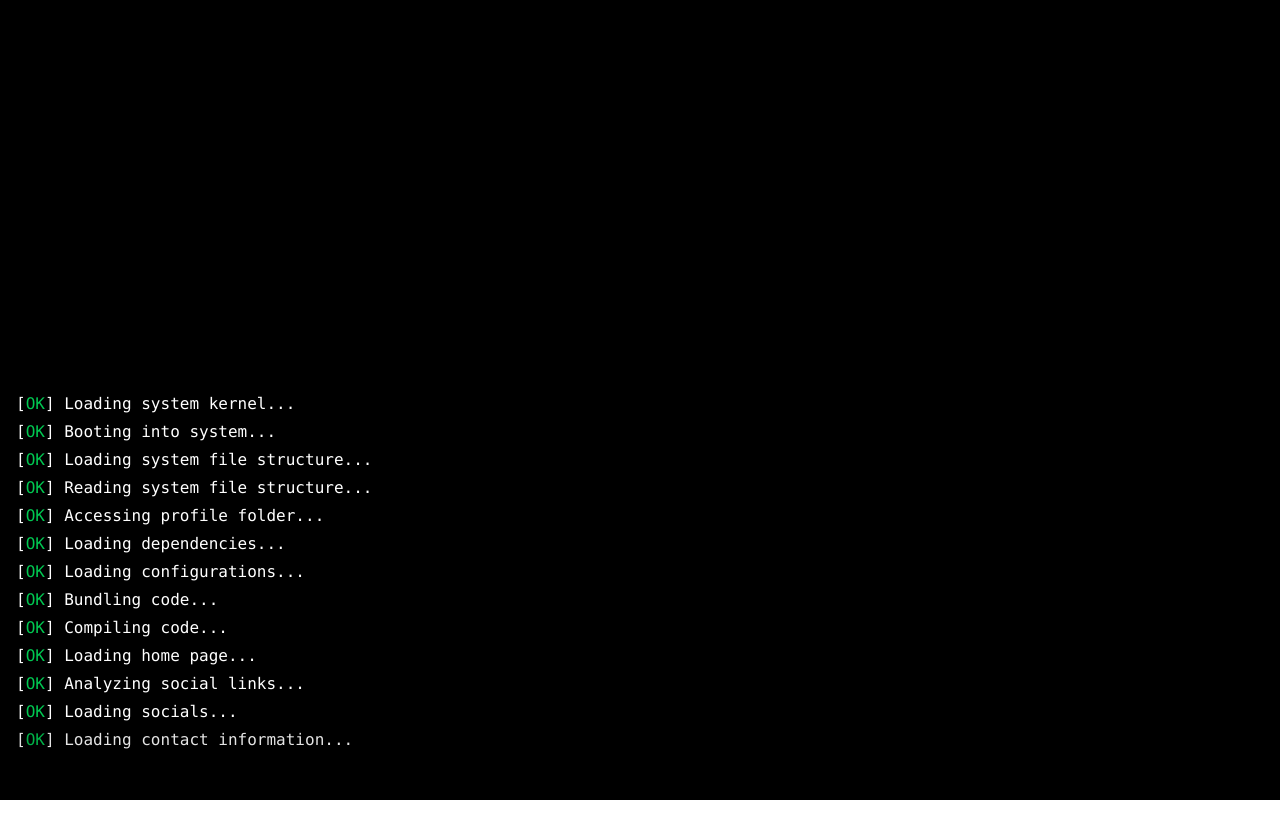
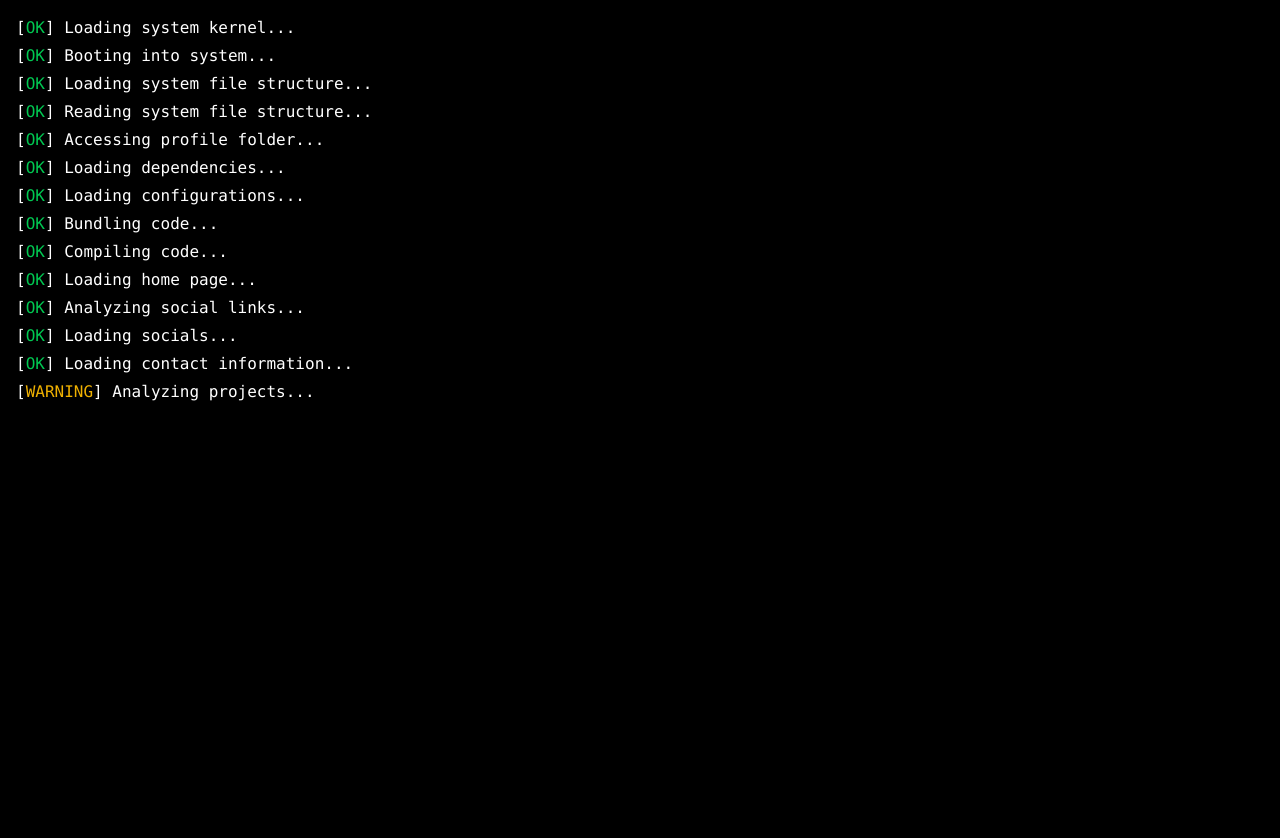
Before and after one commit to Krishneshvar/my-portfolio, a React (Vite) app in the folder portfolio/: page / in a window 1280 px wide. Shown: the top 838 px of the page. Before the commit the page ends 800 px from the top, so only its background shows below. Built offline with nearby package versions, Linux system fonts and the light colour scheme.

Commit message:
Intro and prompt visuals corrected

```diff
--- a/portfolio/src/App.jsx
+++ b/portfolio/src/App.jsx
@@ -1,14 +1,9 @@
-import Boot from "./components/Boot";
+import Boot from "./components/Boot"
 
-function App() {
-
+export default function App() {
   return (
-    <>
-    <div className="min-h-dvh w-dvw">
+    <div className="min-h-screen w-full bg-black text-white font-mono overflow-auto">
       <Boot />
     </div>
-    </>
-  );
+  )
 }
-
-export default App;
--- a/portfolio/src/components/Boot.jsx
+++ b/portfolio/src/components/Boot.jsx
@@ -1,5 +1,4 @@
 import { useState, useEffect, useRef, useMemo } from "react"
-import { motion } from "framer-motion"
 import bootMessages from "./bootMessages.js"
 import useBootSequence from "./useBootSequence.js"
 import Prompt from "./Prompt.jsx"
@@ -7,88 +6,69 @@ import Intro from "./Intro.jsx"
 
 export default function Boot() {
   const { currentMessage, isLoading, showPrompt } = useBootSequence()
-  const [prompts, setPrompts] = useState([0])  // Track prompts by index
-  const [commandHistory, setCommandHistory] = useState([])  // Store commands
-  const [commandOutputs, setCommandOutputs] = useState([])  // Store outputs
+  const [commandHistory, setCommandHistory] = useState([])
+  const [commandOutputs, setCommandOutputs] = useState([])
+  const terminalEndRef = useRef(null)
 
-  // Automatically scroll to the bottom when a new prompt is added
-  const terminalEndRef = useRef(null)
   useEffect(() => {
-    terminalEndRef.current?.scrollIntoView()
-  }, [prompts])
+    terminalEndRef.current?.scrollIntoView({ behavior: "smooth" })
+  }, [commandOutputs])
 
-  // Add new prompt and display the command as output
   const addPrompt = (newCommand) => {
     if (newCommand.trim() !== "") {
-      setCommandHistory(prev => [...prev, newCommand])  // Store command
-      setCommandOutputs(prev => [...prev, newCommand])  // Display command
-    }
-    else {
-      setCommandOutputs(prev => [...prev, newCommand])
+      setCommandHistory((prev) => [...prev, newCommand])
+      setCommandOutputs((prev) => [...prev, { type: "command", content: newCommand }])
+      // Here you would process the command and add its output
+      // For now, we'll just echo the command
+      setCommandOutputs((prev) => [...prev, { type: "output", content: `Echo: ${newCommand}` }])
     }
   }
 
-  const displayedMessages = useMemo(
-    () => bootMessages.slice(0, currentMessage),
-    [currentMessage]
-  )
+  const displayedMessages = useMemo(() => bootMessages.slice(0, currentMessage), [currentMessage])
 
   return (
-    <div className="bg-black text-white font-mono h-screen w-screen p-4 overflow-auto">
-      <div className="h-full overflow-hidden relative">
+    <div className="p-4 h-full">
       {isLoading && (
-          <motion.div
-            className="absolute bottom-0 w-full"
-            initial={{ opacity: 0 }}
-            animate={{ opacity: 1 }}
-            transition={{ duration: 0.3 }}
-          >
+        <div className="mb-4">
           {displayedMessages.map((message, index) => (
-              <motion.div
-                key={index}
-                className="mb-1"
-                initial={{ opacity: 0 }}
-                animate={{ opacity: 1 }}
-                transition={{ duration: 0.2, delay: index * 0.05 }}
-              >
-                [<span
-                  className={`${
+            <div key={index} className="mb-1">
+              [
+              <span
+                className={
                   message.status === "OK"
                     ? "text-green-500"
                     : message.status === "WARNING"
                       ? "text-yellow-500"
                       : "text-red-500"
-                  }`}
+                }
               >
                 {message.status}
-                </span>] {message.text}
-              </motion.div>
+              </span>
+              ] {message.text}
+            </div>
           ))}
-          </motion.div>
+        </div>
       )}
-        <div className={`flex flex-col justify-end h-full w-full ${showPrompt ? "opacity-100" : "opacity-0"} transition-opacity duration-500`}>
+      <div className={`transition-opacity duration-500 ${showPrompt ? "opacity-100" : "opacity-0"}`}>
         <Intro />
         {commandOutputs.map((output, index) => (
-            <div key={index} className="flex flex-row items-start w-screen">
-              <div>
+          <div key={index} className="mb-1">
+            {output.type === "command" ? (
+              <div className="flex">
                 <span className="text-green-500">user</span>
                 <span className="text-white">:</span>
                 <span className="text-blue-500">~</span>
                 <span className="text-white"> $ </span>
+                <span className="ml-2">{output.content}</span>
               </div>
-              <span className="ml-2">{output}</span>
+            ) : (
+              <div className="ml-2">{output.content}</div>
+            )}
           </div>
         ))}
-          {prompts.map((index) => (
-            <Prompt
-              key={index}
-              onEnter={addPrompt}
-              commandHistory={commandHistory}
-            />
-          ))}
+        {showPrompt && <Prompt onEnter={addPrompt} commandHistory={commandHistory} />}
+      </div>
       <div ref={terminalEndRef} />
-        </div>
-      </div>
     </div>
   )
 }
--- a/portfolio/src/components/Intro.jsx
+++ b/portfolio/src/components/Intro.jsx
@@ -1,52 +1,42 @@
 const Intro = () => {
   return (
-    <div className="flex flex-col items-center justify-center min-h-screen p-4 bg-black text-white">
-      <div className="w-full text-center">
+    <div className="text-blue-500 mb-6">
       <pre className="whitespace-pre-wrap break-words text-[3vw] sm:text-[2vw] md:text-[1.5vw] lg:text-[1.2vw] xl:text-[1vw] leading-tight">
         {`
-██╗░░██╗██╗░░░
-██║░░██║██║░░░
-███████║██║░░░
+██╗  ██╗██╗
+██║░░██║██║
+███████║██║
 ██╔══██║██║██╗
 ██║░░██║██║╚█║
-╚═╝░░╚═╝╚═╝░╚╝
+╚═╝  ╚═╝╚═╝ ╚╝
 `}
       </pre>
 
       <pre className="whitespace-pre-wrap break-words text-[3vw] sm:text-[2vw] md:text-[1.5vw] lg:text-[1.2vw] xl:text-[1vw] leading-tight">
         {`
-██╗██╗███╗░░░███╗
+██╗██╗███╗   ███╗
 ██║╚█║████╗░████║
 ██║░╚╝██╔████╔██║
 ██║░░░██║╚██╔╝██║
 ██║░░░██║░╚═╝░██║
-╚═╝░░░╚═╝░░░░░╚═╝
+╚═╝   ╚═╝     ╚═╝
 `}
       </pre>
 
-        <pre className="whitespace-pre-wrap break-words text-[2vw] sm:text-[1.5vw] md:text-[1.2vw] lg:text-[1vw] xl:text-[0.8vw] leading-tight">
+      <pre className="whitespace-pre-wrap break-words text-[0.4rem] sm:text-[0.7rem] md:text-[0.85rem] lg:text-md xl:text-lg leading-tight">
         {`
-██╗░░██╗██████╗░██╗░██████╗██╗░░██╗
-██║░██╔╝██╔══██╗██║██╔════╝██║░░██║
-█████═╝░██████╔╝██║╚█████╗░███████║
-██╔═██╗░██╔══██╗██║░╚═══██╗██╔══██║
-██║░╚██╗██║░░██║██║██████╔╝██║░░██║
-╚═╝░░╚═╝╚═╝░░╚═╝╚═╝╚═════╝░╚═╝░░╚═╝
+██╗░░██╗██████╗░██╗░██████╗██╗░░██╗███╗░░██╗███████╗░██████╗██╗░░██╗██╗░░░██╗░█████╗░██████╗░
+██║░██╔╝██╔══██╗██║██╔════╝██║░░██║████╗░██║██╔════╝██╔════╝██║░░██║██║░░░██║██╔══██╗██╔══██╗
+█████═╝░██████╔╝██║╚█████╗░███████║██╔██╗██║█████╗░░╚█████╗░███████║╚██╗░██╔╝███████║██████╔╝
+██╔═██╗░██╔══██╗██║░╚═══██╗██╔══██║██║╚████║██╔══╝░░░╚═══██╗██╔══██║░╚████╔╝░██╔══██║██╔══██╗
+██║░╚██╗██║░░██║██║██████╔╝██║░░██║██║░╚███║███████╗██████╔╝██║░░██║░░╚██╔╝░░██║░░██║██║░░██║
+╚═╝░░╚═╝╚═╝░░╚═╝╚═╝╚═════╝░╚═╝░░╚═╝╚═╝░░╚══╝╚══════╝╚═════╝░╚═╝░░╚═╝░░░╚═╝░░░╚═╝░░╚═╝╚═╝░░╚═╝
 `}
       </pre>
 
-        <pre className="whitespace-pre-wrap break-words text-[2.5vw] sm:text-[2vw] md:text-[1.5vw] lg:text-[1.2vw] xl:text-[1vw] leading-tight">
-{`
-█▀▀ █▄░█ ▀█▀ █▀▀ █▀█   █░█ █░█ █▀▀ █░░ █▀█ █░█   █▀▀ █▀█ █▀▄▀█ █▀▄▀█ ▄▀█ █▄░█ █▀▄   █▀▀ █▀█ █▀█   █▀▄▀█ █▀█ █▀█ █▀▀
-██▄ █░▀█ ░█░ ██▄ █▀▄   ░░░ █▀█ ██▄ █▄▄ █▀▀ ░░░   █▄▄ █▄█ █░▀░█ █░▀░█ █▀█ █░▀█ █▄▀   █▀░ █▄█ █▀▄   █░▀░█ █▄█ █▀▄ ██▄
-
-█ █▄░█ █▀▀ █▀█ █▀█ █▀▄▀█ ▄▀█ ▀█▀ █ █▀█ █▄░█
-█ █░▀█ █▀░ █▄█ █▀▄ █░▀░█ █▀█ ░█░ █ █▄█ █░▀█
-`}
-        </pre>
-      </div>
+      <p className="text-white mt-4">Enter "help" command for more information.</p>
     </div>
   )
 }
 
-export default Intro;
+export default Intro
--- a/portfolio/src/components/Prompt.jsx
+++ b/portfolio/src/components/Prompt.jsx
@@ -13,8 +13,8 @@ function Prompt({ onEnter, commandHistory }) {
     if (event.key === "Enter") {
       event.preventDefault()
       onEnter(inputValue)
-      setInputValue("")  // Clear input after Enter
-      setHistoryIndex(-1)  // Reset index when a new command is entered
+      setInputValue("")
+      setHistoryIndex(-1)
     } else if (event.key === "ArrowUp") {
       event.preventDefault()
       if (historyIndex < commandHistory.length - 1) {
@@ -36,8 +36,8 @@ function Prompt({ onEnter, commandHistory }) {
   }
 
   return (
-    <div className="flex flex-row items-start w-screen">
-      <div>
+    <div className="flex items-start w-full">
+      <div className="flex-shrink-0">
         <span className="text-green-500">user</span>
         <span className="text-white">:</span>
         <span className="text-blue-500">~</span>
@@ -45,7 +45,7 @@ function Prompt({ onEnter, commandHistory }) {
       </div>
       <input
         type="text"
-        className="flex-1 bg-transparent outline-none text-white ml-2"
+        className="flex-grow bg-transparent text-white outline-none ml-2"
         ref={inputRef}
         value={inputValue}
         onChange={(e) => setInputValue(e.target.value)}
```
Lines whose indentation alone changed are shown as unchanged.
